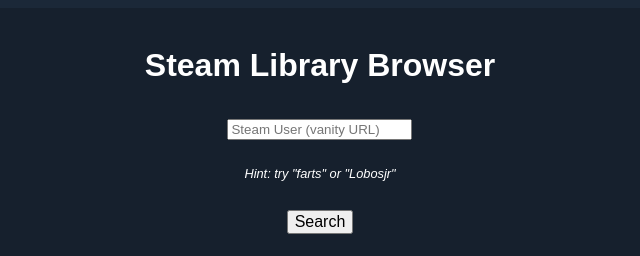
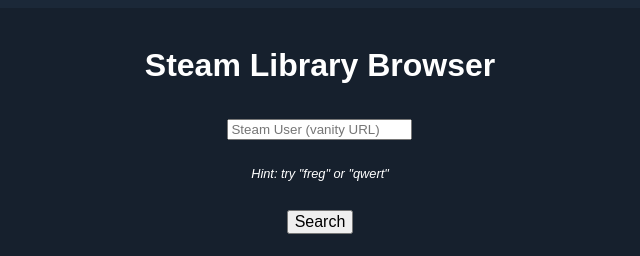
Before and after one commit to xaque/SteamLibraryDashboard, a plain HTML site: page index.html in a window 1280 px wide. Shown: the top 256 px of the page, 320-960 px from the left. Drawn offline with nearby package versions, Linux system fonts and the light colour scheme.

Commit message:
Changed hint

```diff
--- a/index.html
+++ b/index.html
@@ -10,7 +10,7 @@
         <h1>Steam Library Browser</h1>
         <form id="userForm" v-on:submit.prevent="gamesSubmit">
             <input v-model="vanityurl" placeholder="Steam User (vanity URL)">
-            <p style="font-size: 0.8em"><i>Hint: try "farts" or "Lobosjr"</i></p>
+            <p style="font-size: 0.8em"><i>Hint: try "freg" or "qwert"</i></p>
             <button type="submit">Search</button>
         </form>
         <p class="error" v-if="userNotFound">Steam profile not found.</p>
```
